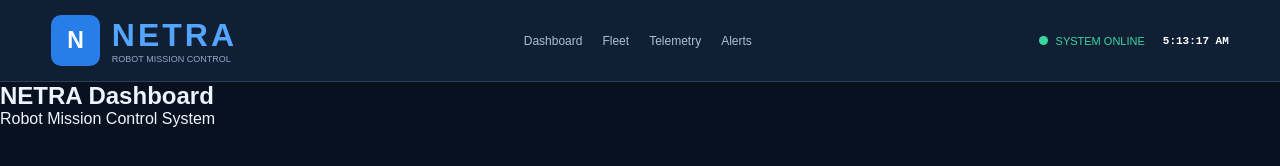
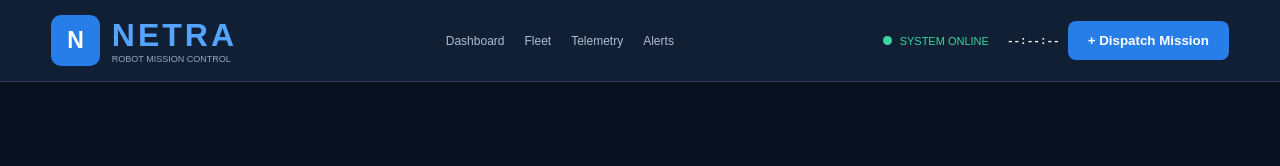
Before and after one commit to revanthgiridhar/s7_c108, a plain HTML site: page index.html in a window 1280 px wide. Drawn offline with Linux system fonts and the light colour scheme.

Commit message:
PART 1 - 12/11/26

```diff
--- a/index.html
+++ b/index.html
@@ -45,21 +45,10 @@
 
             <strong id="clock">--:--:--</strong>
 
+            <button id="dispatch-open" type="button">
+                + Dispatch Mission
+            </button>
+
         </div>
 
     </header>
-
-    <!-- Main Dashboard -->
-    <main id="dashboard" class="page">
-
-        <h2>NETRA Dashboard</h2>
-
-        <p>Robot Mission Control System</p>
-
-    </main>
-
-    <!-- JavaScript -->
-    <script src="script.js"></script>
-
-</body>
-</html>
```
